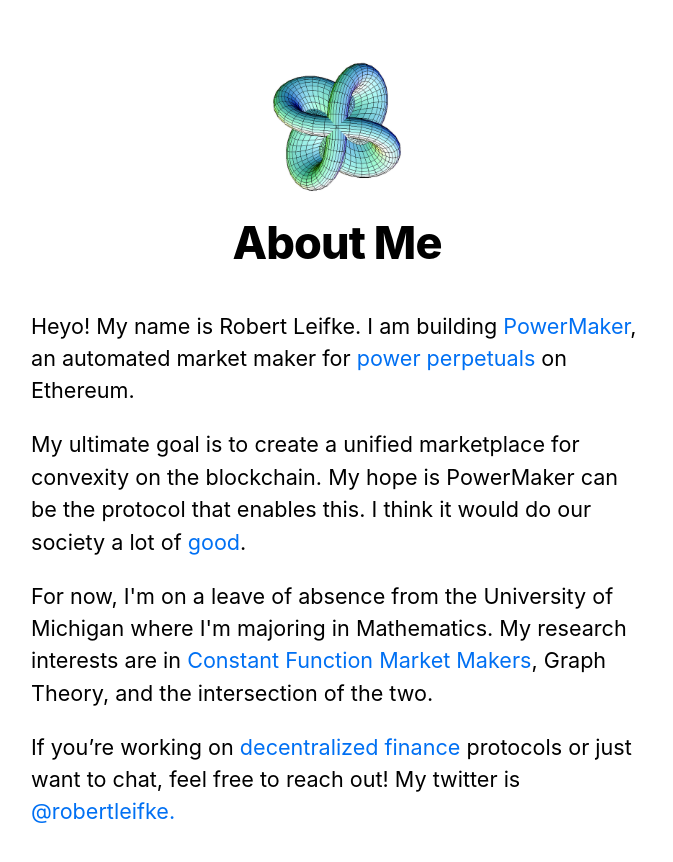
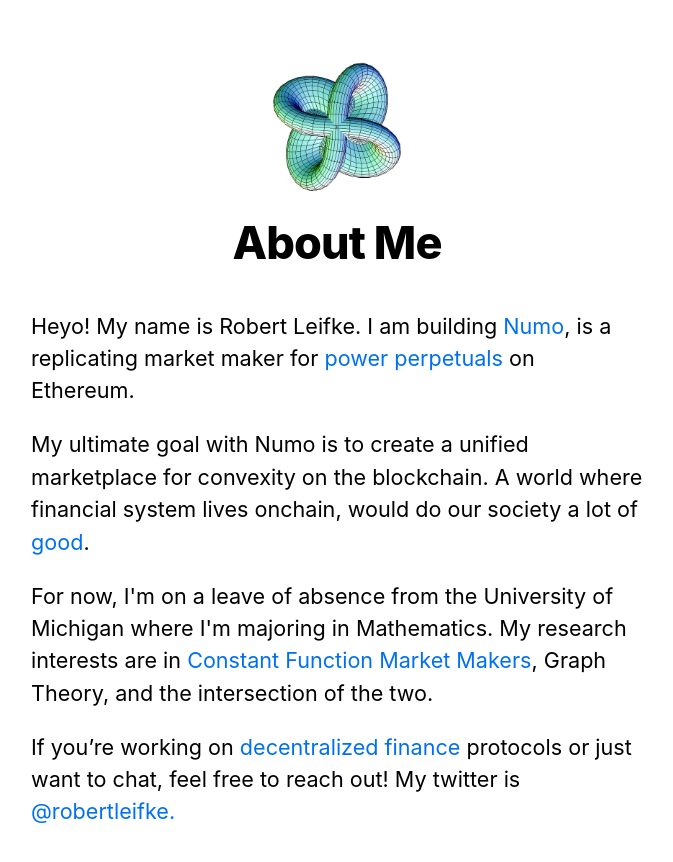
Before and after one commit to robertleifke/robertleifke.com, a Next.js app: page / in a window 1280 px wide. Shown: the top 862 px of the page, without its empty margins (303-976 px from the left). Built offline with nearby package versions, Linux system fonts and the light colour scheme.

Commit message:
fix: bio

```diff
--- a/pages/index.js
+++ b/pages/index.js
@@ -10,10 +10,9 @@
       </Head>
       <section className={utilStyles.headingMd}>
         <p>Heyo! My name is Robert Leifke. I am building {' '}
-        <a href="https://powermaker.org/">PowerMaker</a>, an automated market maker for <a href="https://www.paradigm.xyz/2021/08/power-perpetuals">power perpetuals</a> on Ethereum.</p>
+        <a href="https://numo.trade/">Numo</a>, is a replicating market maker for <a href="https://www.paradigm.xyz/2021/08/power-perpetuals">power perpetuals</a> on Ethereum.</p>
         <p>
-          My ultimate goal is to create a unified marketplace for convexity on the blockchain. My hope is PowerMaker can be the protocol that enables this.
-          I think it would do our society a lot of <a href="https://youtu.be/FGkP63hJivQ?si=VuAaAHECTZj2jik4">good</a>.</p>
+          My ultimate goal with Numo is to create a unified marketplace for convexity on the blockchain. A world where financial system lives onchain, would do our society a lot of <a href="https://youtu.be/FGkP63hJivQ?si=VuAaAHECTZj2jik4">good</a>.</p>
         <p>
           For now, I'm on a leave of absence from the University of Michigan where I'm majoring in Mathematics. My
           research interests are in <a href="https://arxiv.org/pdf/2308.08066.pdf">Constant Function Market Makers</a>,
```
